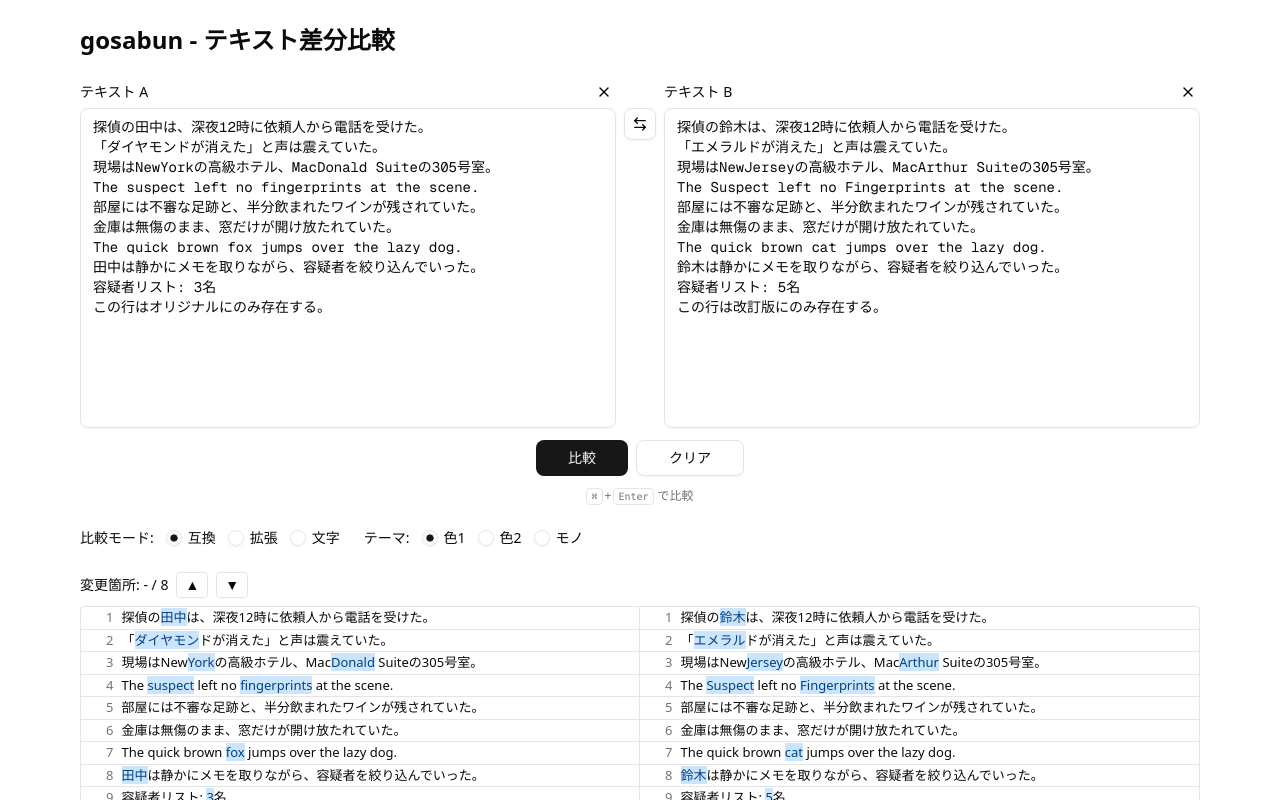
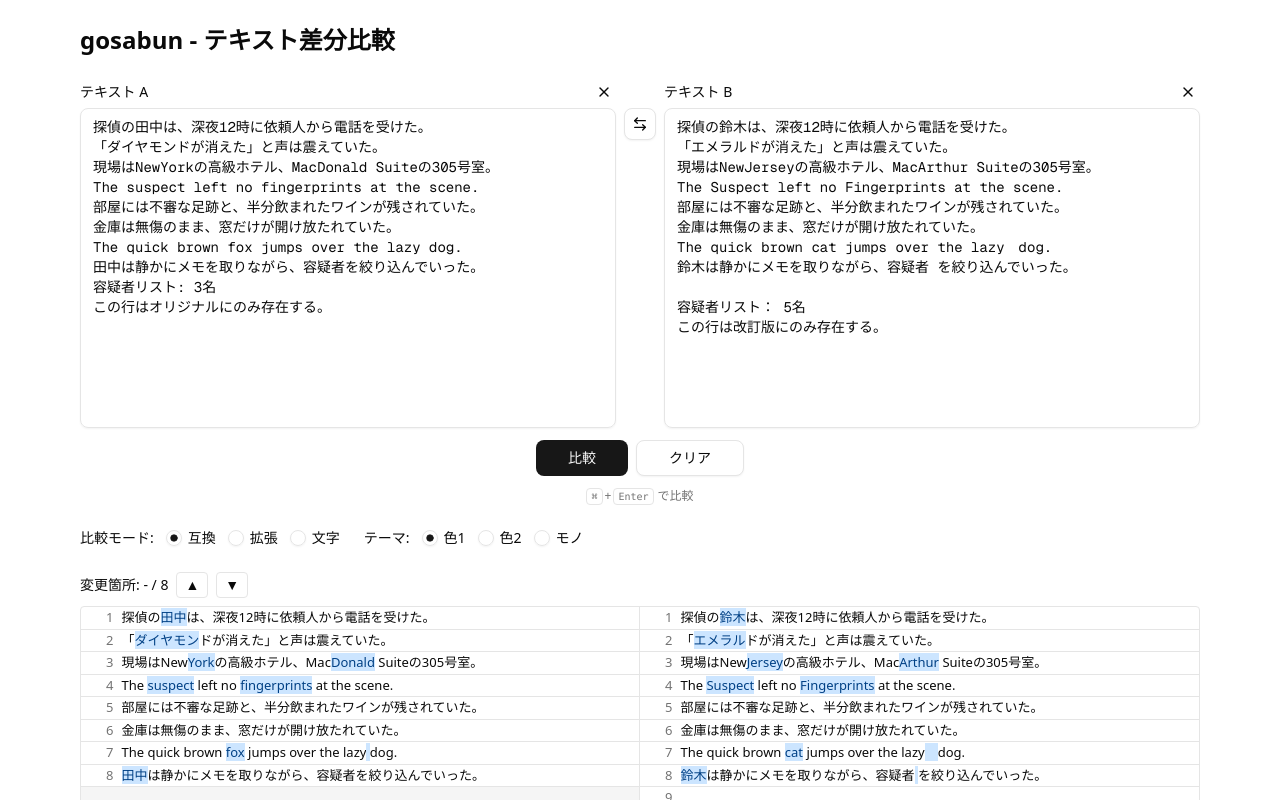
Before and after one commit to sidedishjob/gosabun, a Next.js app: page / in a window 1280 px wide. Both pictures are taken after a click on the button "比較". Shown: the top 800 px of the page. Built offline with nearby package versions, Linux system fonts and the light colour scheme.

Commit message:
feat: 改行差分で行がずれる問題を修正し左右独立の行番号を表示

```diff
--- a/app/globals.css
+++ b/app/globals.css
@@ -189,6 +189,10 @@
   min-width: 0;
 }
 
+.diff-cell-empty {
+  background-color: var(--muted);
+}
+
 .diff-highlight {
   background-color: var(--diff-highlight-bg);
   color: var(--diff-highlight-text);
--- a/app/page.tsx
+++ b/app/page.tsx
@@ -25,9 +25,10 @@ const SAMPLE_B = `探偵の鈴木は、深夜12時に依頼人から電話を受
 The Suspect left no Fingerprints at the scene.
 部屋には不審な足跡と、半分飲まれたワインが残されていた。
 金庫は無傷のまま、窓だけが開け放たれていた。
-The quick brown cat jumps over the lazy dog.
-鈴木は静かにメモを取りながら、容疑者を絞り込んでいった。
-容疑者リスト: 5名
+The quick brown cat jumps over the lazy　dog.
+鈴木は静かにメモを取りながら、容疑者 を絞り込んでいった。
+
+容疑者リスト： 5名
 この行は改訂版にのみ存在する。`
 
 export default function Home() {
--- a/components/DiffRow.tsx
+++ b/components/DiffRow.tsx
@@ -40,23 +40,28 @@ function renderCell(cell: DiffCellModel, side: "a" | "b") {
 interface DiffRowProps {
   a: DiffCellModel
   b: DiffCellModel
+  lineA?: number
+  lineB?: number
   rowIndex: number
   changed?: boolean
   highlighted?: boolean
 }
 
-export function DiffRow({ a, b, rowIndex, changed, highlighted }: DiffRowProps) {
+export function DiffRow({ a, b, lineA, lineB, rowIndex, changed, highlighted }: DiffRowProps) {
+  const paddingA = lineA === undefined
+  const paddingB = lineB === undefined
+
   return (
     <div
       className={`diff-row${highlighted ? " diff-row-highlighted" : ""}`}
       {...(changed ? { "data-diff-changed": rowIndex } : {})}
     >
-      <div className="diff-cell diff-cell-a">
-        <span className="diff-line-num">{rowIndex + 1}</span>
+      <div className={`diff-cell diff-cell-a${paddingA ? " diff-cell-empty" : ""}`}>
+        <span className="diff-line-num">{lineA ?? ""}</span>
         <span className="diff-cell-content">{renderCell(a, "a")}</span>
       </div>
-      <div className="diff-cell diff-cell-b">
-        <span className="diff-line-num">{rowIndex + 1}</span>
+      <div className={`diff-cell diff-cell-b${paddingB ? " diff-cell-empty" : ""}`}>
+        <span className="diff-line-num">{lineB ?? ""}</span>
         <span className="diff-cell-content">{renderCell(b, "b")}</span>
       </div>
     </div>
--- a/components/DiffViewer.tsx
+++ b/components/DiffViewer.tsx
@@ -93,6 +93,8 @@ export function DiffViewer({ result }: DiffViewerProps) {
             key={i}
             a={row.a}
             b={row.b}
+            lineA={row.lineA}
+            lineB={row.lineB}
             rowIndex={i}
             changed={changeIndices.includes(i)}
             highlighted={currentChangeIdx >= 0 && changeIndices[currentChangeIdx] === i}
--- a/lib/diff-engine.ts
+++ b/lib/diff-engine.ts
@@ -3,7 +3,6 @@ import type {
   DiffToken,
   DiffChunk,
   DiffSegment,
-  DiffCellModel,
   DiffRowModel,
   DiffStats,
   DiffResult,
@@ -144,18 +143,31 @@ function splitByNewline(tokens: DiffToken[]): DiffToken[][] {
 }
 
 function buildRows(chunks: DiffChunk[]): DiffRowModel[] {
-  // Build rows by accumulating segments into current A/B cells
-  // When we encounter a newline, we flush the current row and start a new one
   let currentA: DiffSegment[] = []
   let currentB: DiffSegment[] = []
-  const rowsA: DiffCellModel[] = []
-  const rowsB: DiffCellModel[] = []
+  let lineA = 0
+  let lineB = 0
+  // Track which side "owns" the newline that triggers the next flush.
+  // Set BEFORE flushRow() so the flushed row gets the correct line numbers.
+  let newlineA = false
+  let newlineB = false
+  const rows: DiffRowModel[] = []
 
-  function flushBoth() {
-    rowsA.push({ segments: currentA })
-    rowsB.push({ segments: currentB })
+  function flushRow() {
+    const hasA = currentA.length > 0 || newlineA
+    const hasB = currentB.length > 0 || newlineB
+    if (hasA) lineA++
+    if (hasB) lineB++
+    rows.push({
+      a: { segments: currentA },
+      b: { segments: currentB },
+      lineA: hasA ? lineA : undefined,
+      lineB: hasB ? lineB : undefined,
+    })
     currentA = []
     currentB = []
+    newlineA = false
+    newlineB = false
   }
 
   for (const chunk of chunks) {
@@ -163,7 +175,11 @@ function buildRows(chunks: DiffChunk[]): DiffRowModel[] {
       case "equal": {
         const lines = splitByNewline(chunk.tokensA)
         for (let i = 0; i < lines.length; i++) {
-          if (i > 0) flushBoth()
+          if (i > 0) {
+            newlineA = true
+            newlineB = true
+            flushRow()
+          }
           if (lines[i].length > 0) {
             const seg: DiffSegment = { tokens: lines[i], type: "equal" }
             currentA.push(seg)
@@ -176,8 +192,8 @@ function buildRows(chunks: DiffChunk[]): DiffRowModel[] {
         const lines = splitByNewline(chunk.tokensA)
         for (let i = 0; i < lines.length; i++) {
           if (i > 0) {
-            rowsA.push({ segments: currentA })
-            currentA = []
+            newlineA = true
+            flushRow()
           }
           if (lines[i].length > 0) {
             currentA.push({ tokens: lines[i], type: "delete" })
@@ -189,8 +205,8 @@ function buildRows(chunks: DiffChunk[]): DiffRowModel[] {
         const lines = splitByNewline(chunk.tokensB)
         for (let i = 0; i < lines.length; i++) {
           if (i > 0) {
-            rowsB.push({ segments: currentB })
-            currentB = []
+            newlineB = true
+            flushRow()
           }
           if (lines[i].length > 0) {
             currentB.push({ tokens: lines[i], type: "insert" })
@@ -201,21 +217,17 @@ function buildRows(chunks: DiffChunk[]): DiffRowModel[] {
       case "replace": {
         const linesA = splitByNewline(chunk.tokensA)
         const linesB = splitByNewline(chunk.tokensB)
-        for (let i = 0; i < linesA.length; i++) {
+        const maxLines = Math.max(linesA.length, linesB.length)
+        for (let i = 0; i < maxLines; i++) {
           if (i > 0) {
-            rowsA.push({ segments: currentA })
-            currentA = []
+            if (i < linesA.length) newlineA = true
+            if (i < linesB.length) newlineB = true
+            flushRow()
           }
-          if (linesA[i].length > 0) {
+          if (i < linesA.length && linesA[i].length > 0) {
             currentA.push({ tokens: linesA[i], type: "delete" })
           }
-        }
-        for (let i = 0; i < linesB.length; i++) {
-          if (i > 0) {
-            rowsB.push({ segments: currentB })
-            currentB = []
-          }
-          if (linesB[i].length > 0) {
+          if (i < linesB.length && linesB[i].length > 0) {
             currentB.push({ tokens: linesB[i], type: "insert" })
           }
         }
@@ -225,15 +237,9 @@ function buildRows(chunks: DiffChunk[]): DiffRowModel[] {
   }
 
   // Flush remaining
-  rowsA.push({ segments: currentA })
-  rowsB.push({ segments: currentB })
+  flushRow()
 
-  // Pad to equal length
-  const maxLen = Math.max(rowsA.length, rowsB.length)
-  while (rowsA.length < maxLen) rowsA.push({ segments: [] })
-  while (rowsB.length < maxLen) rowsB.push({ segments: [] })
-
-  return rowsA.map((a, i) => ({ a, b: rowsB[i] }))
+  return rows
 }
 
 export function computeDiff(textA: string, textB: string, mode: WordMode): DiffResult {
--- a/lib/types.ts
+++ b/lib/types.ts
@@ -25,6 +25,8 @@ export interface DiffCellModel {
 export interface DiffRowModel {
   a: DiffCellModel
   b: DiffCellModel
+  lineA?: number
+  lineB?: number
 }
 
 export interface DiffStats {
```
